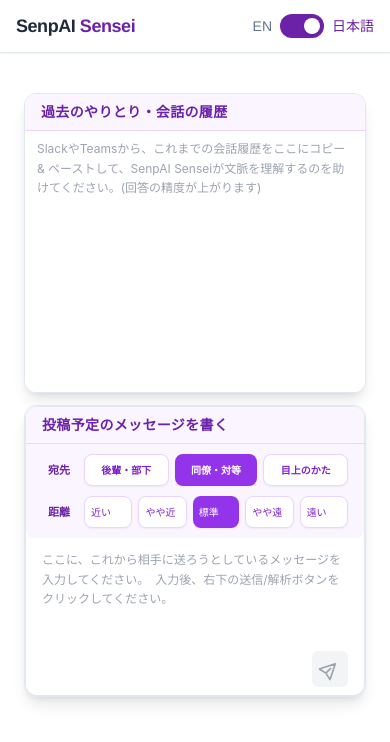
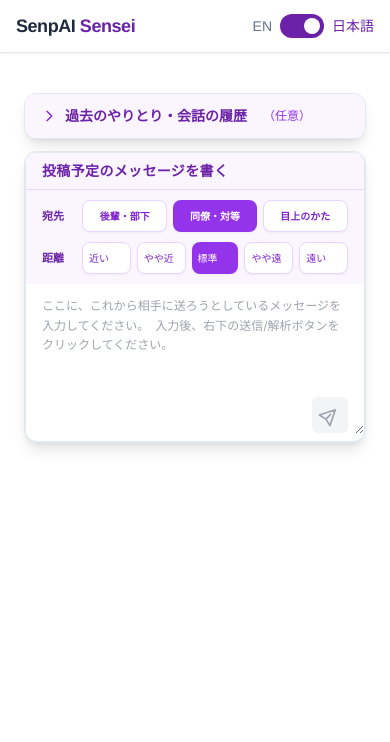
Before and after one commit to itsukison/senpai, a Next.js app: page / in a window 390 px wide. Shown: the top 742 px of the page. Built offline with nearby package versions, Linux system fonts and the light colour scheme.

Commit message:
ui improvement

```diff
--- a/src/components/MessageEditor.tsx
+++ b/src/components/MessageEditor.tsx
@@ -30,6 +30,12 @@ interface MessageEditorProps {
     settings: { hierarchy: string; socialDistance: string; };
   }>;
   onHistorySelect?: (index: number) => void;
+  // トグル機能用の新規追加
+  originalText?: string;
+  suggestionText?: string;
+  isShowingOriginal?: boolean;
+  onToggleOriginal?: () => void;
+  hasEditedOriginal?: boolean;
 }
 
 export function MessageEditor({
@@ -53,6 +59,11 @@ export function MessageEditor({
   externalChanges = false,
   analysisHistory = [],
   onHistorySelect,
+  originalText,
+  suggestionText,
+  isShowingOriginal = false,
+  onToggleOriginal,
+  hasEditedOriginal = false,
 }: MessageEditorProps) {
   const textareaRef = useRef<HTMLTextAreaElement>(null);
   const [hasTextChanged, setHasTextChanged] = useState(false);
@@ -158,9 +169,9 @@ export function MessageEditor({
   };
 
 return (
-    <div className="bg-white rounded-xl shadow-lg border border-slate-200 hover:shadow-xl transition-shadow duration-300 overflow-hidden">
+    <div className={`bg-white shadow-lg border border-slate-200 hover:shadow-xl transition-shadow duration-300 ${mode === 'suggestion' ? '' : 'rounded-xl overflow-hidden'}`}>
       {/* Header */}
-      <div className="px-4 sm:px-5 py-2 sm:py-3 border-b border-purple-200 bg-purple-50">
+      <div className="px-4 py-2 sm:py-3 border-b border-purple-200 bg-purple-50">
         <div className="flex items-center justify-between">
           <h3 className="text-sm sm:text-base font-semibold text-purple-800 tracking-wide">
             {title || (mode === 'input' ? labels.writeTitle : labels.suggestionTitle)}
@@ -205,12 +216,12 @@ return (
       </div>
 
       {/* 関係性セレクター */}
-      <div className="bg-purple-50 rounded-t-none rounded-b-lg px-4 py-2.5">
+      <div className="bg-purple-50 px-4 py-2.5">
         <div className="flex flex-col sm:flex-row sm:items-stretch gap-2.5 sm:gap-6">
           {/* 宛先セクション */}
           <div className="flex-1 flex flex-col sm:flex-col">
             <div className="flex flex-row sm:flex-col items-center sm:items-stretch gap-2 sm:gap-1">
-              <p className="text-[11px] font-semibold text-purple-800 whitespace-nowrap sm:mb-0 px-1.5 sm:px-0">
+              <p className="text-[11px] font-semibold text-purple-800 whitespace-nowrap sm:mb-0 min-w-[32px]">
                 {labels.to}
               </p>
               <div className="flex space-x-1.5 flex-1 w-full">
@@ -241,7 +252,7 @@ return (
           {/* 距離セクション */}
           <div className="flex-1 flex flex-col sm:flex-col">
             <div className="flex flex-row sm:flex-col items-center sm:items-stretch gap-2 sm:gap-1">
-              <p className="text-[11px] font-semibold text-purple-800 whitespace-nowrap sm:mb-0 px-1.5 sm:px-0">
+              <p className="text-[11px] font-semibold text-purple-800 whitespace-nowrap sm:mb-0 min-w-[32px]">
                 {labels.distance}
               </p>
               <div className="flex space-x-1.5 flex-1 w-full">
@@ -285,24 +296,85 @@ return (
           }}
           placeholder={mode === 'input' ? labels.writePlaceholder : labels.suggestionPlaceholder}
           disabled={!isEditable || isTransitioning}
-          className={`w-full resize-none border-0 rounded-none focus:outline-none focus:ring-0 focus-visible:ring-0 text-xs sm:text-sm leading-relaxed px-4 pt-3 pb-12 transition-all duration-300 ${
+          className={`w-full resize-y border-0 rounded-none focus:outline-none focus:ring-0 focus-visible:ring-0 text-xs sm:text-sm leading-relaxed px-4 pt-3 pb-12 transition-all duration-300 ${
             isTransitioning ? 'opacity-80' : ''
           } ${!isEditable ? 'bg-gray-50 text-gray-500' : 'bg-white text-gray-900'}`}
           rows={5}
           style={{
-            fontFamily: "Inter, sans-serif"
+            fontFamily: "Inter, sans-serif",
+            minHeight: "120px",
+            maxHeight: "70vh"
           }}
         />
 
-        {/* 送信ボタン */}
-        <div className="absolute bottom-2 right-4 z-10">
+        {/* ボタンエリア */}
+        <div className="absolute bottom-2 left-4 right-4 z-10 flex items-center justify-between">
+          {/* 左側：トグルボタン */}
+          <div>
+            {mode === 'suggestion' && onToggleOriginal && (
+              <>
+                {!isShowingOriginal && suggestionText && (
+                  <button
+                    onClick={onToggleOriginal}
+                    className="text-sm text-purple-600 hover:text-purple-800 transition-colors"
+                  >
+                    ← {isJapanese ? "オリジナルに戻す" : "Show original"}
+                  </button>
+                )}
+                {isShowingOriginal && (
+                  <button
+                    onClick={onToggleOriginal}
+                    className="text-sm text-purple-600 hover:text-purple-800 transition-colors"
+                  >
+                    {hasEditedOriginal
+                      ? (isJapanese ? "← 編集中の文章に戻す" : "← Back to edited")
+                      : (isJapanese ? "提案を見る →" : "Show suggestion →")}
+                  </button>
+                )}
+              </>
+            )}
+          </div>
+
+          {/* 右側：既存のボタン */}
+          <div className="flex items-center gap-2">
+            {/* コピーボタン（suggestion modeの時は常に表示） */}
+            {mode === 'suggestion' && (
+              <button
+                onClick={async () => {
+                  if (text) {
+                    await navigator.clipboard.writeText(text);
+                    // TODO: コピー完了のフィードバック
+                  }
+                }}
+                className="flex items-center gap-2 px-3 py-2 rounded-md bg-gray-500 hover:bg-gray-600 text-white text-sm shadow-sm hover:shadow-md transition-all duration-200"
+              >
+                <span className="text-xs sm:text-sm">
+                  {isJapanese ? "クリップボードにコピー" : "Copy to clipboard"}
+                </span>
+                <svg
+                  className="w-4 h-4"
+                  fill="none"
+                  stroke="currentColor"
+                  viewBox="0 0 24 24"
+                >
+                  <path
+                    strokeLinecap="round"
+                    strokeLinejoin="round"
+                    strokeWidth={2}
+                    d="M8 16H6a2 2 0 01-2-2V6a2 2 0 012-2h8a2 2 0 012 2v2m-6 12h8a2 2 0 002-2v-8a2 2 0 00-2-2h-8a2 2 0 00-2 2v8a2 2 0 002 2z"
+                  />
+                </svg>
+              </button>
+            )}
+
+            {/* 送信/解析ボタン */}
             <button
               onClick={onAnalyze}
               disabled={!shouldEnableAnalyze()}
               className={`p-2 rounded-md transition-all duration-200 ${
                 shouldEnableAnalyze()
                   ? analysisState === 'analyzed' && !hasTextChanged && !externalChanges
-                  ? 'bg-gray-300 hover:bg-gray-400 text-gray-600 shadow-sm'
+                    ? 'bg-green-500 hover:bg-green-600 text-white shadow-sm'
                     : `bg-purple-600 hover:bg-purple-700 text-white shadow-sm hover:shadow-md
                        ${text.length > 50 && analysisState === 'ready' && mode === 'input' ? 'pulse-animation' : ''}`
                   : 'bg-gray-100 text-gray-400 cursor-not-allowed'
@@ -355,5 +427,6 @@ return (
           </div>
         </div>
       </div>
+    </div>
   );
 }
--- a/src/components/ToneChecker.tsx
+++ b/src/components/ToneChecker.tsx
@@ -46,6 +46,9 @@ export function ToneChecker({ isJapanese }: ToneCheckerProps) {
   const [isShowingRandomText, setIsShowingRandomText] = useState(false); // ランダムテキスト表示中
   const [showDetailedAnalysis, setShowDetailedAnalysis] = useState(false); // 詳細分析の表示状態
   const [showRandomTextFlag, setShowRandomTextFlag] = useState(false); // ランダムテキスト開始フラグ
+  const [isContextOpen, setIsContextOpen] = useState(false); // Context Inputの開閉状態（モバイル・タブレット用）
+  const [isShowingOriginal, setIsShowingOriginal] = useState(false); // オリジナル表示状態
+  const [editedOriginalText, setEditedOriginalText] = useState(""); // 編集されたオリジナルテキスト
 
   // 関係性セレクター用のstate
   const [hierarchy, setHierarchy] = useState('peer');
@@ -128,7 +131,7 @@ const analyzeText = useCallback(
       // 3. dismissSuggestion内のタイマー（1200ms）
       // これらのタイミングがずれると、アニメーションが競合します。
 
-      // アニメーション完了（2秒に統一）
+      // アニメーション完了（1秒に修正）
       setTimeout(() => {
         setAnimationPhase('suggestion');
         setIsTransitioning(false);
@@ -153,6 +156,10 @@ const analyzeText = useCallback(
         }
       }, 600);
     }
+
+    // トグル状態のリセット
+    setIsShowingOriginal(false);
+    setEditedOriginalText("");
 
     // 解析開始時に空のsuggestionをセット（スケルトンUI表示用）
     setSuggestion({
@@ -182,8 +189,15 @@ const analyzeText = useCallback(
     const startTime = Date.now();
 
     try {
+      // 現在表示されているテキストを取得
+      const currentText = showSuggestionArea
+        ? (isShowingOriginal
+          ? (editedOriginalText || suggestion?.originalText || userDraft)
+          : (suggestion?.suggestion || userDraft))
+        : userDraft;
+
       const requestBody = {
-        user_draft: userDraft,  // textToAnalyze を userDraft に変更
+        user_draft: currentText,  // 現在表示されているテキストを送信
         thread_context: threadContext,
         language: isJapanese ? "japanese" : "english",
         hierarchy: hierarchy,
@@ -304,8 +318,13 @@ const analyzeText = useCallback(
       console.log("=== 解析終了 ===");
     }
   },
-  [threadContext, userDraft, isJapanese, log, hierarchy, social_distance, canAnalyze]
+  [threadContext, userDraft, isJapanese, log, hierarchy, social_distance, canAnalyze, showSuggestionArea, isShowingOriginal, editedOriginalText, suggestion]
 );
+
+  // トグル機能の実装
+  const handleToggleOriginal = () => {
+    setIsShowingOriginal(!isShowingOriginal);
+  };
 
   // Handle text change with debouncing
   const handleTextChange = (value: string) => {
@@ -316,6 +335,11 @@ const analyzeText = useCallback(
 
     setUserDraft(value);
     setDisplayText(value);
+
+    // オリジナル表示中の編集を記録
+    if (isShowingOriginal) {
+      setEditedOriginalText(value);
+    }
 
     // 解析済みの場合、ready状態に戻す
     if (analysisState === 'analyzed') {
@@ -338,6 +362,26 @@ const analyzeText = useCallback(
         ...suggestion,
         suggestion: newText
       });
+      // 再解析可能にする
+      if (analysisState === 'analyzed') {
+        setAnalysisState('ready');
+      }
+    }
+  };
+
+  // 編集時のテキスト処理を統一
+  const handleEditInSuggestionMode = (value: string) => {
+    if (isShowingOriginal) {
+      // オリジナル表示中はeditedOriginalTextを更新
+      setEditedOriginalText(value);
+    } else {
+      // 提案表示中はsuggestionを更新
+      handleSuggestionEdit(value);
+    }
+
+    // 再解析可能にする
+    if (analysisState === 'analyzed') {
+      setAnalysisState('ready');
     }
   };
 
@@ -401,6 +445,9 @@ const analyzeText = useCallback(
       setIsFirstAnalysis(true); // リセット
       setIsReanalyzing(false);
       setShowRandomTextFlag(false); // フラグもリセット
+      // トグル関連の状態もリセット
+      setIsShowingOriginal(false);
+      setEditedOriginalText("");
     }, 1200);
   };
 
@@ -597,10 +644,73 @@ const analyzeText = useCallback(
 
     <div className="flex-1 flex flex-col overflow-visible p-2">
       {/* Responsive Grid Container */}
-      <div className="flex-1 grid grid-cols-1 lg:grid-cols-3 gap-3 sm:gap-4 lg:gap-6 min-h-[500px] lg:min-h-0 max-h-[calc(100vh-140px)]">
+      <div className="flex-1 flex flex-col lg:grid lg:grid-cols-3 gap-3 sm:gap-4 lg:gap-6 lg:min-h-0 max-h-[calc(100vh-140px)]">
 
-        {/* Context Input - Full width on mobile, left 1/3 on laptop+ */}
-        <div className="bg-white rounded-xl shadow-lg border border-slate-200 overflow-hidden hover:shadow-xl transition-shadow duration-300 flex flex-col lg:col-span-1 min-h-[200px] h-full">
+        {/* Context Input - Accordion on mobile/tablet, normal on desktop */}
+        <div className="bg-white rounded-xl shadow-lg border border-slate-200 overflow-hidden hover:shadow-xl transition-shadow duration-300 lg:flex lg:flex-col lg:col-span-1 lg:h-full">
+          {/* モバイル・タブレット用アコーディオン */}
+          <div className="lg:hidden">
+            <button
+              onClick={() => setIsContextOpen(!isContextOpen)}
+              className="w-full px-4 sm:px-5 py-3 sm:py-4 bg-purple-50 hover:bg-purple-100 transition-colors flex items-center justify-between"
+            >
+              <div className="flex items-center gap-2">
+                <svg
+                  className={`w-4 h-4 text-purple-700 transition-transform ${
+                    isContextOpen ? 'rotate-90' : ''
+                  }`}
+                  fill="none"
+                  stroke="currentColor"
+                  viewBox="0 0 24 24"
+                >
+                  <path
+                    strokeLinecap="round"
+                    strokeLinejoin="round"
+                    strokeWidth={2}
+                    d="M9 5l7 7-7 7"
+                  />
+                </svg>
+                <h3 className="text-sm sm:text-base font-semibold text-purple-800">
+                  {labels.contextTitle}
+                </h3>
+                <span className="text-xs text-purple-600 ml-2">
+                  {isJapanese ? "（任意）" : "(Optional)"}
+                </span>
+              </div>
+              {threadContext && !isContextOpen && (
+                <span className="text-xs text-purple-600">
+                  {isJapanese ? "入力済み" : "Added"}
+                </span>
+              )}
+            </button>
+
+            {/* アコーディオンコンテンツ */}
+            <div
+              className={`grid transition-[grid-template-rows] duration-300 ${
+                isContextOpen ? 'grid-rows-[1fr]' : 'grid-rows-[0fr]'
+              }`}
+            >
+              <div className="overflow-hidden">
+                <textarea
+                  value={threadContext}
+                  onChange={(e) => {
+                    setThreadContext(e.target.value);
+                    if (showSuggestionArea && analysisState === 'analyzed') {
+                      setExternalChanges(true);
+                    }
+                  }}
+                  placeholder={labels.contextPlaceholder}
+                  className="w-full resize-none border-0 border-t border-purple-200 focus-visible:ring-2 focus-visible:ring-purple-500 text-xs sm:text-sm leading-relaxed transition-all duration-300 overflow-y-auto px-4 py-3 bg-white text-gray-900 h-[120px]"
+                  style={{
+                    fontFamily: "Inter, sans-serif"
+                  }}
+                />
+              </div>
+            </div>
+          </div>
+
+          {/* PC版通常表示 */}
+          <div className="hidden lg:flex lg:flex-col lg:h-full">
             {/* Context Header */}
             <div className="px-4 sm:px-5 py-2 sm:py-3 border-b border-purple-200 bg-purple-50 flex-shrink-0">
               <h3 className="text-sm sm:text-base font-semibold text-purple-800 tracking-wide">
@@ -632,9 +742,10 @@ const analyzeText = useCallback(
               />
             </div>
           </div>
+        </div>
 
         {/* Right Side Container - Message Input and Suggestions */}
-        <div className="lg:col-span-2 flex flex-col gap-3 sm:gap-4">
+        <div className="lg:col-span-2">
           {/* 統合コンテナ - 常に存在 */}
           <div className="bg-white rounded-xl shadow-lg border border-slate-200 hover:shadow-xl overflow-hidden">
             {/* 解析結果部分 - 常にDOMに存在、高さで制御 */}
@@ -825,10 +936,12 @@ const analyzeText = useCallback(
             <MessageEditor
                 mode={showSuggestionArea ? "suggestion" : "input"}
                 text={showSuggestionArea
-                  ? (isShowingRandomText || !suggestion?.suggestion ? displayText : suggestion.suggestion)
+                  ? (isShowingOriginal
+                    ? (editedOriginalText || suggestion?.originalText || "")
+                    : (isShowingRandomText || !suggestion?.suggestion ? displayText : suggestion.suggestion))
                   : userDraft
                 }
-                onTextChange={handleTextChange}
+                onTextChange={showSuggestionArea ? handleEditInSuggestionMode : handleTextChange}
                 hierarchy={hierarchy}
                 socialDistance={social_distance}
                 onHierarchyChange={(value) => {
@@ -876,6 +989,12 @@ const analyzeText = useCallback(
                   : undefined
                 }
                 externalChanges={externalChanges}
+                // トグル機能用の新規props
+                originalText={suggestion?.originalText}
+                suggestionText={suggestion?.suggestion || undefined}
+                isShowingOriginal={isShowingOriginal}
+                onToggleOriginal={handleToggleOriginal}
+                hasEditedOriginal={!!editedOriginalText}
               />
           </div>
         </div>
```
Also changed, not shown: src/app/globals.css (+9 -0 lines). Lines whose indentation alone changed are shown as unchanged.
